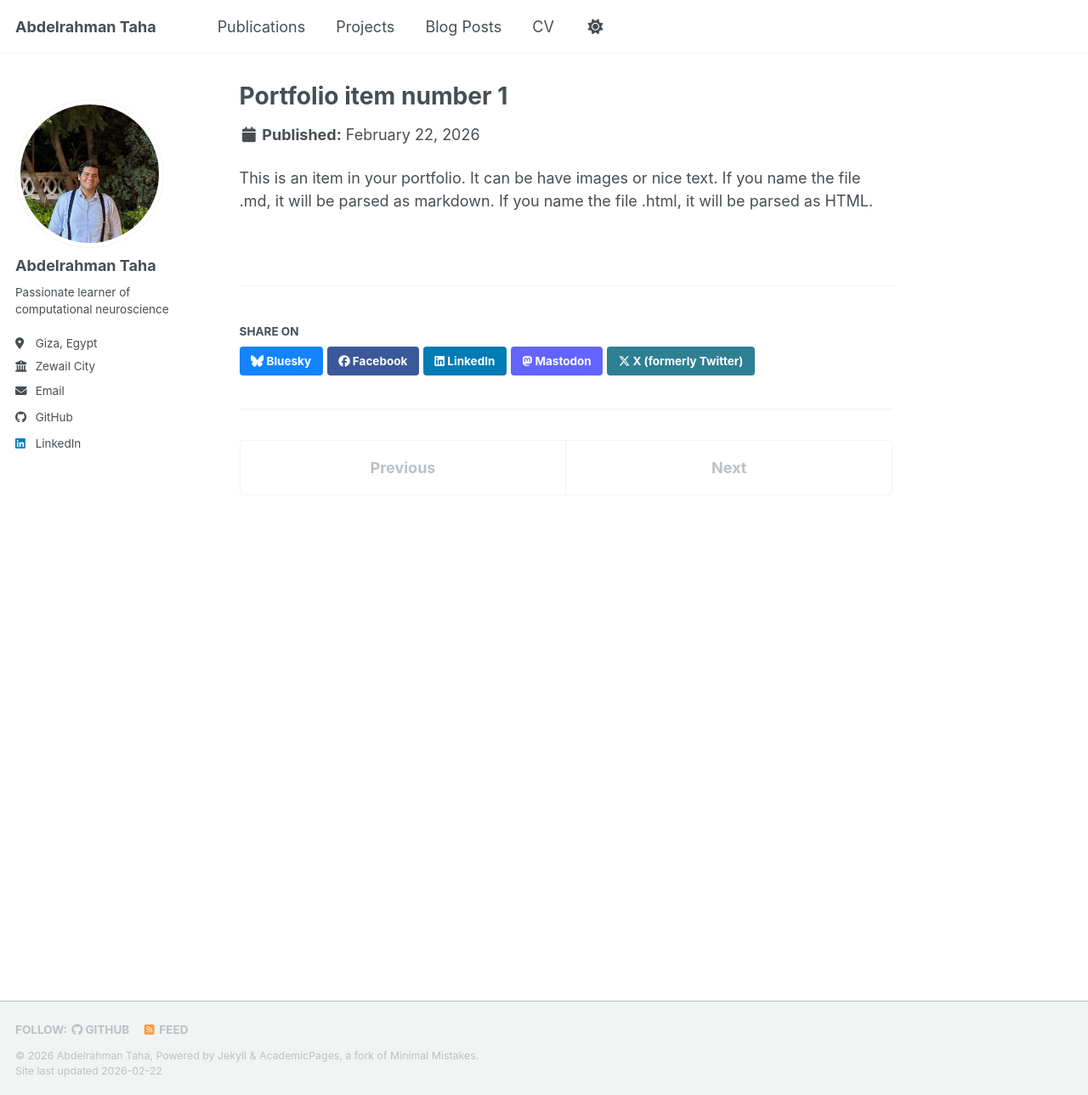
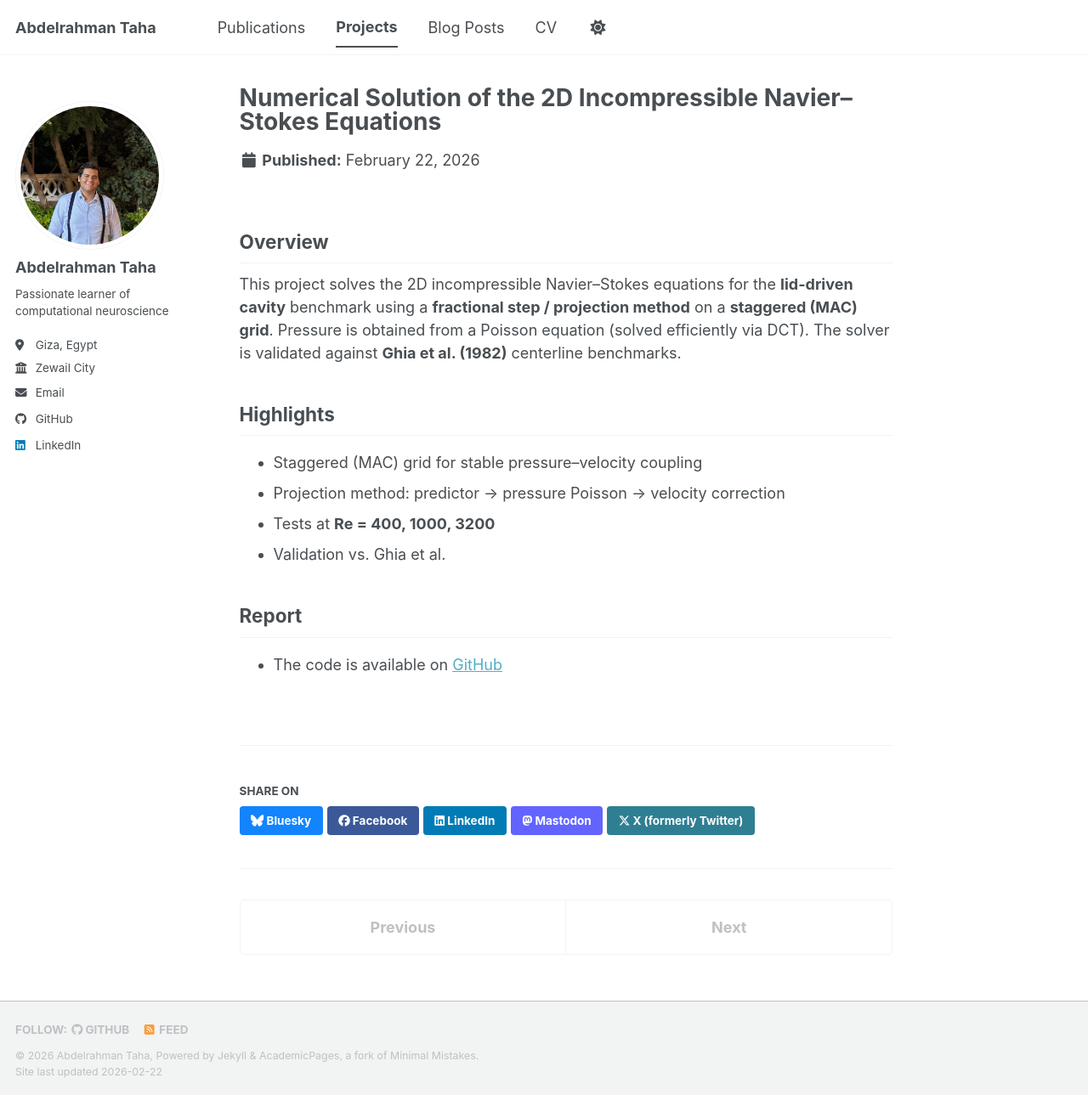
Before and after one commit to Hacker1one/hacker1one.github.io, a Jekyll site: the page built from _portfolio/portfolio-1.md, in a window 1280 px wide and 1289 px high. Shown: the whole window at 85% size. Built offline with Jekyll 4.4.1, drawn with Linux system fonts in a browser that asks for light colours; a script bundle is joined from its source files by our own code; library files that are not in the unit come from our copies.

Commit message:
Update portfolio-1.md

```diff
--- a/_portfolio/portfolio-1.md
+++ b/_portfolio/portfolio-1.md
@@ -1,7 +1,18 @@
 ---
-title: "Portfolio item number 1"
-excerpt: "Short description of portfolio item number 1<br/><img src='/images/500x300.png'>"
+title: "Numerical Solution of the 2D Incompressible Navier–Stokes Equations"
+excerpt: "Lid-driven cavity flow solver using a fractional-step (projection) method on a MAC staggered grid (Re = 400, 1000, 3200).<br/><a href='/files/PDE_project.pdf'>Read the report (PDF)</a>"
 collection: portfolio
+permalink: /projects/navier-stokes-2d-cavity/
 ---
 
-This is an item in your portfolio. It can be have images or nice text. If you name the file .md, it will be parsed as markdown. If you name the file .html, it will be parsed as HTML.
+## Overview
+This project solves the 2D incompressible Navier–Stokes equations for the **lid-driven cavity** benchmark using a **fractional step / projection method** on a **staggered (MAC) grid**. Pressure is obtained from a Poisson equation (solved efficiently via DCT). The solver is validated against **Ghia et al. (1982)** centerline benchmarks.
+
+## Highlights
+- Staggered (MAC) grid for stable pressure–velocity coupling
+- Projection method: predictor → pressure Poisson → velocity correction
+- Tests at **Re = 400, 1000, 3200**
+- Validation vs. Ghia et al.
+
+## Report
+- The code is available on <a href="https://github.com/Hacker1one/navier-stokes-lid-driven-cavity-fractional-step">GitHub</a>
```
